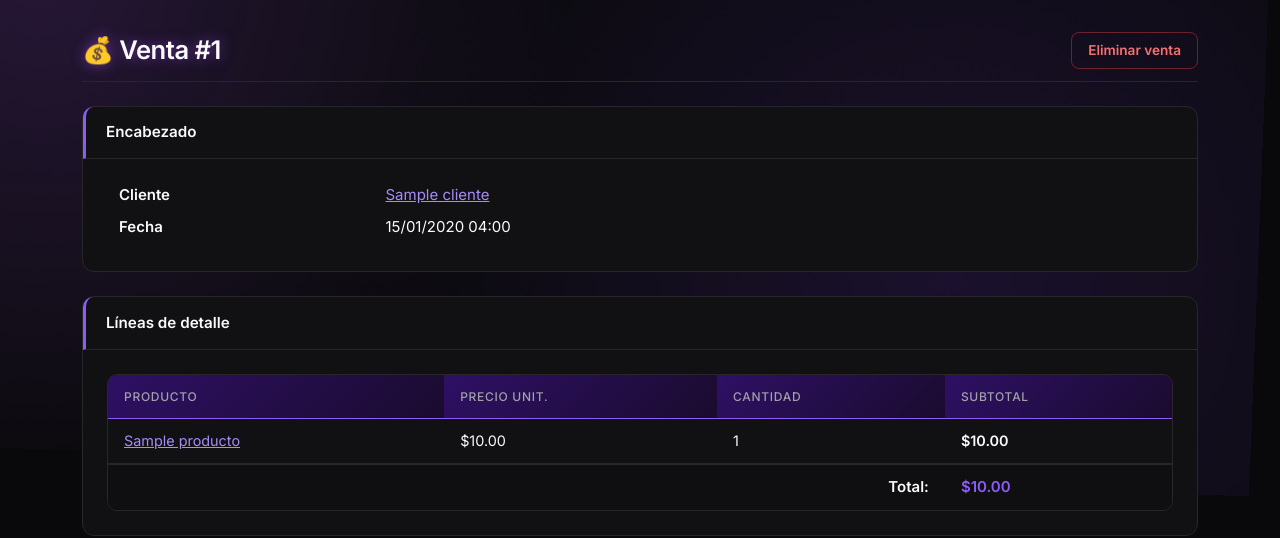
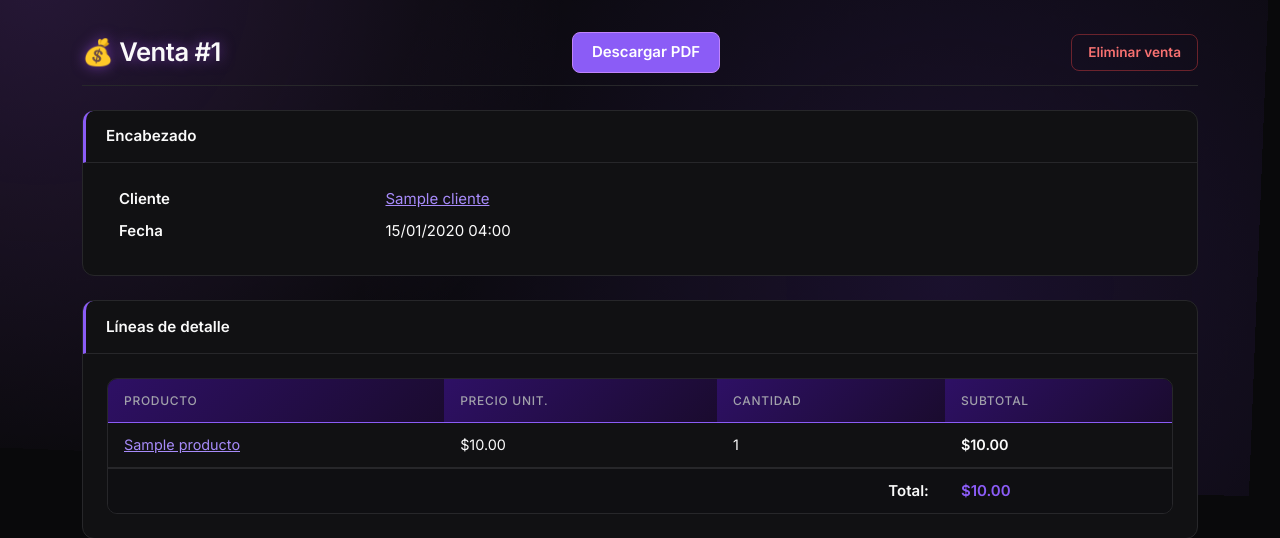
Before and after one commit to YaelSegura/django, a Django app: page /ventas/1/ in a window 1280 px wide. Shown: the part 59-597 px from the top of the page. Run offline with Django 4.2, Linux system fonts and the light colour scheme; a user stored in the database is signed in; tables that the repository leaves empty hold one stand-in row (values such as "Sample post").

Commit message:
Agregar boton Descargar PDF en detalle de venta

```diff
--- a/ventas/templates/ventas/detalle.html
+++ b/ventas/templates/ventas/detalle.html
@@ -6,6 +6,8 @@
 <div class="erp-page-title">
     <h2>💰 Venta #{{ venta.pk }}</h2>
     {% if user.is_authenticated %}
+        <a href="{% url 'ventas:pdf' venta.pk %}"
+           class="btn-erp-gold ms-auto">Descargar PDF</a>
         <a href="{% url 'ventas:eliminar' venta.pk %}"
            class="btn-erp-danger ms-auto">Eliminar venta</a>
     {% endif %}
```
